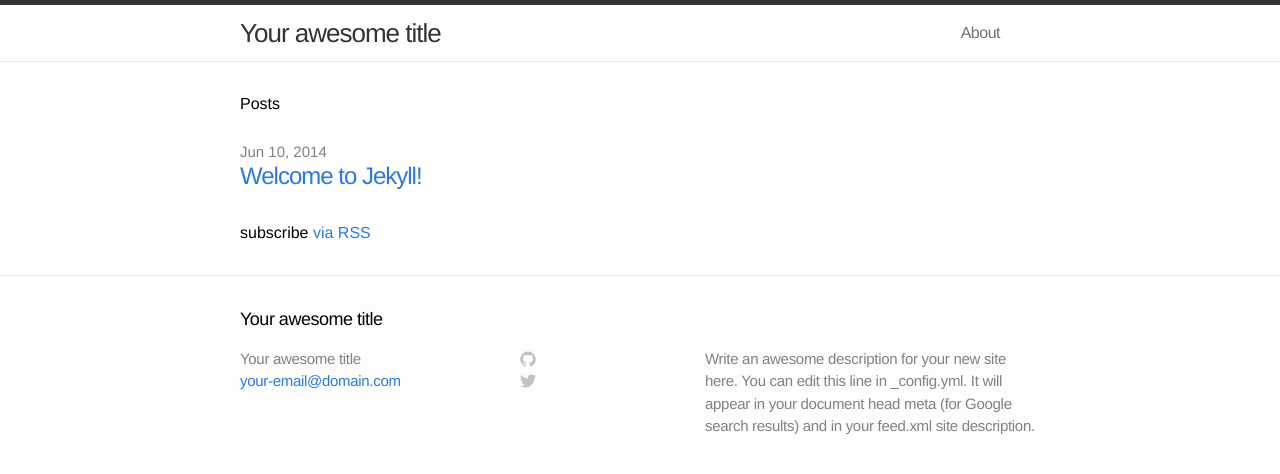
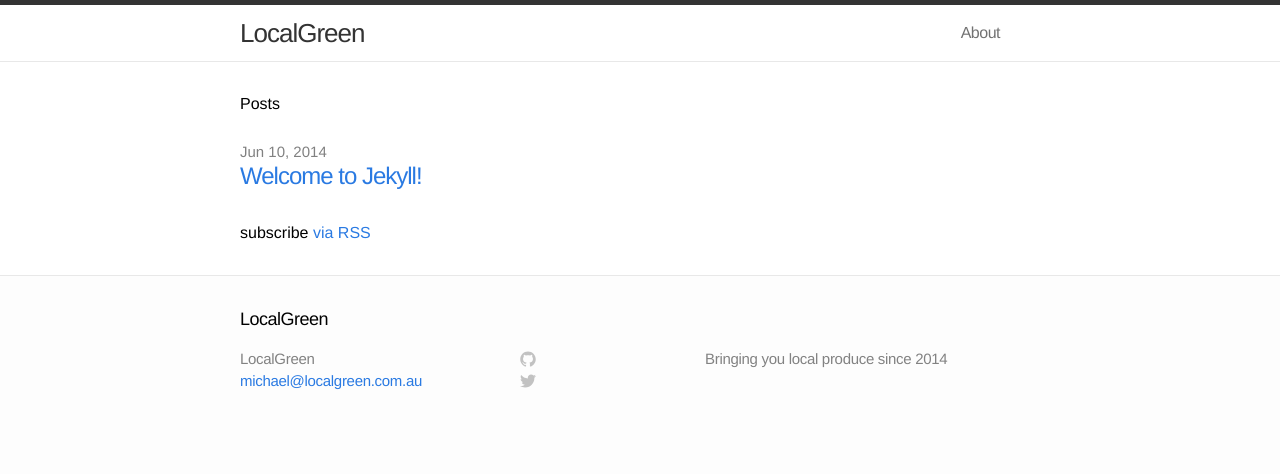
Before and after one commit to localgreen/localgreen.github.io, a Jekyll site: the page built from index.html, in a window 1280 px wide. Shown: the top 474 px of the page. Built offline with Jekyll 4.4.1, drawn with Linux system fonts in a browser that asks for light colours.

Commit message:
update config

```diff
--- a/_config.yml
+++ b/_config.yml
@@ -1,9 +1,9 @@
 # Site settings
-title: Your awesome title
-email: your-email@domain.com
-description: "Write an awesome description for your new site here. You can edit this line in _config.yml. It will appear in your document head meta (for Google search results) and in your feed.xml site description."
+title: LocalGreen
+email: michael@localgreen.com.au
+description: "Bringing you local produce since 2014"
 baseurl: ""
-url: "http://yourdomain.com"
+url: "http://localgreen.com.au"
 
 # Build settings
 markdown: kramdown
```
